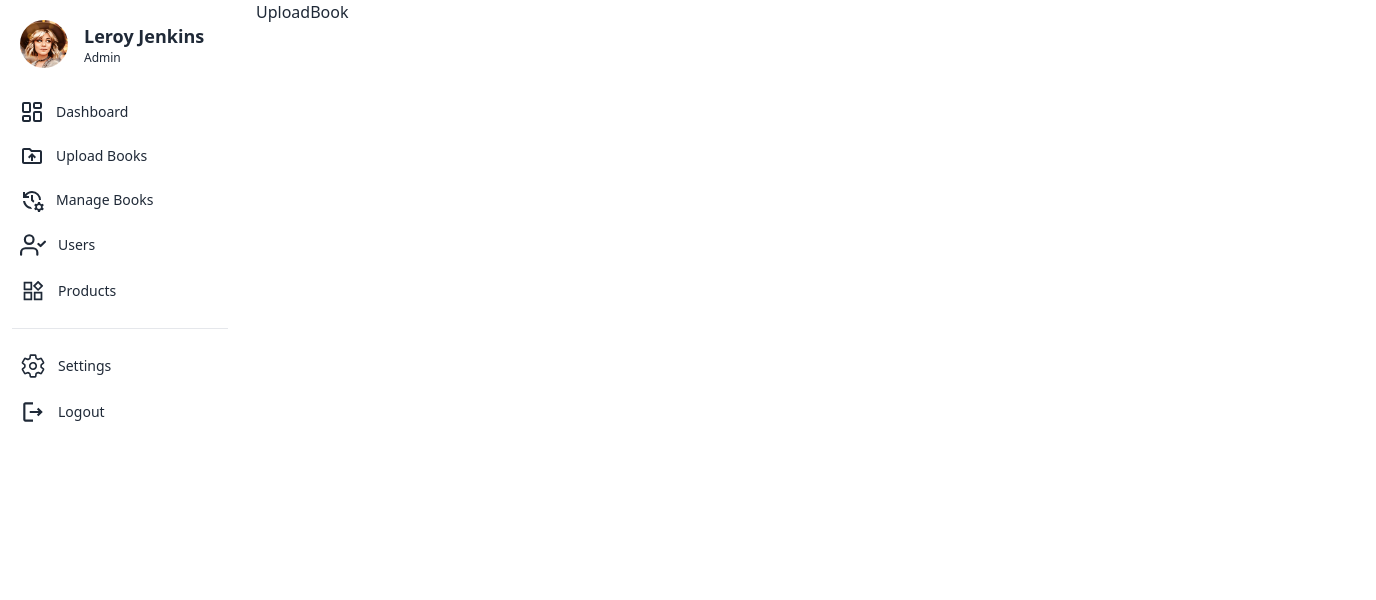
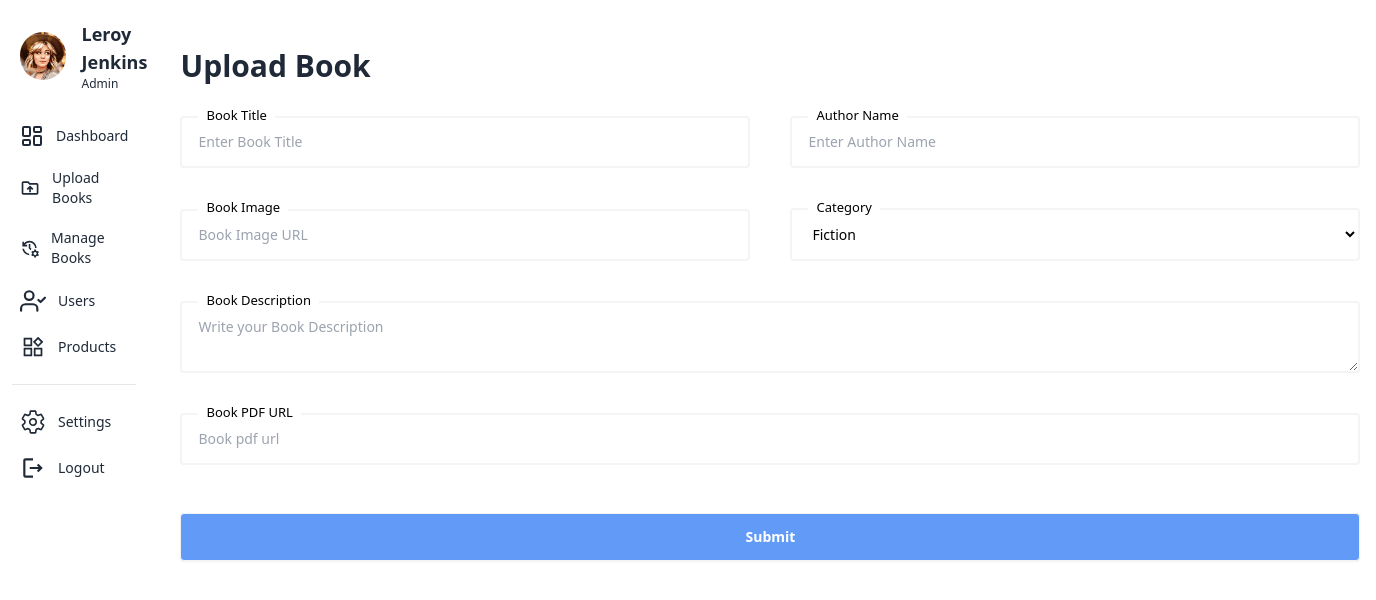
Before and after one commit to subarnoturja/StoryStacks-client, a React (Vite) app: page /admin/dashboard/upload in a window 1280 px wide. Shown: the top 600 px of the page, 1376 px wide, since content can reach past the window. Built offline with nearby package versions, Linux system fonts and the light colour scheme.

Commit message:
form submission added

```diff
--- a/src/dashboard/SideBar.jsx
+++ b/src/dashboard/SideBar.jsx
@@ -1,9 +1,14 @@
-import { MdOutlineDriveFolderUpload, MdOutlineLogout, MdOutlineManageHistory } from "react-icons/md";
-import profilePicture from "../assets/profile.jpg"
+import {
+  MdOutlineDriveFolderUpload,
+  MdOutlineLogout,
+  MdOutlineManageHistory,
+} from "react-icons/md";
+import profilePicture from "../assets/profile.jpg";
 import { LuLayoutDashboard } from "react-icons/lu";
 import { FiUserCheck } from "react-icons/fi";
 import { AiOutlineProduct } from "react-icons/ai";
 import { IoSettingsOutline } from "react-icons/io5";
+import { Link } from "react-router-dom";
 
 const Sidebar = () => {
   return (
@@ -17,45 +22,44 @@ const Sidebar = () => {
         <div>
           <h2 className="text-lg font-semibold">Leroy Jenkins</h2>
           <span className="flex items-center space-x-1">
-            <p
-              className="text-xs hover:underline dark:text-gray-600"
-            >
-              Admin
-            </p>
+            <p className="text-xs hover:underline dark:text-gray-600">Admin</p>
           </span>
         </div>
       </div>
       <div className="divide-y dark:divide-gray-300">
         <ul className="pt-2 pb-4 space-y-1 text-sm">
-          <li className="dark:bg-gray-100 dark:text-gray-900">
+          <li>
+            <Link to="/admin/dashboard">
               <a
                 rel="noopener noreferrer"
-              href="/admin/dashboard"
                 className="flex items-center p-2 space-x-3 rounded-md"
               >
                 <LuLayoutDashboard size={24} />
                 <span>Dashboard</span>
               </a>
+            </Link>
           </li>
           <li>
+            <Link to='/admin/dashboard/upload'>
             <a
               rel="noopener noreferrer"
-              href="/admin/dashboard/upload"
               className="flex items-center p-2 space-x-3 rounded-md"
             >
               <MdOutlineDriveFolderUpload size={24} />
               <span>Upload Books</span>
             </a>
+            </Link>
           </li>
           <li>
+            <Link to="/admin/dashboard/manage">
             <a
               rel="noopener noreferrer"
-              href="/admin/dashboard/manage"
               className="flex items-center p-2 space-x-3 rounded-md"
             >
               <MdOutlineManageHistory size={24} />
               <span>Manage Books</span>
             </a>
+            </Link>
           </li>
           <li>
             <a
--- a/src/dashboard/UploadBook.jsx
+++ b/src/dashboard/UploadBook.jsx
@@ -1,11 +1,103 @@
+import { useState } from "react";
 
 
 const UploadBook = () => {
-    return (
-        <div>
-           UploadBook
+
+    const bookCategories = [
+        "Fiction",
+        "Non-Fiction",
+        "Mistery",
+        "Programming",
+        "Science Fiction",
+        "Fantasy",
+        "Horror",
+        "Bibliography",
+        "Autobiography",
+        "History",
+        "Self-help",
+        "Memoir",
+        "Business",
+        "Children Books",
+        "Travel",
+        "Religion",
+        "Art and Design"
+    ]
+
+    const [selectedBookCategory, setSelectedBookCategory] = useState(bookCategories[0]);
+
+    // Handle Category
+    const handleChangeSelectedValue = (event) => {
+        setSelectedBookCategory(event.target.value);
+    }
+
+    // Handle Book Submission
+    const handleBookSubmit = (event) => {
+        event.preventDefault();
+        const form = event.target;
+        const bookTitle = form.bookTitle.value;
+        const authorName = form.authorName.value;
+        const imageURL = form.imageURL.value;
+        const category = form.categoryName.value;
+        const bookDescription = form.bookDescription.value;
+        const bookPDFURL = form.bookPDFURL.value;
+        const bookObject = {
+            bookTitle, authorName, imageURL, category, bookDescription, bookPDFURL
+        }
+        console.log(bookObject);
+    }
+
+  return (
+    <div className="px-4 my-12">
+      <h2 className="mb-8 text-3xl font-bold">Upload Book</h2>
+
+      <form onSubmit={handleBookSubmit} className="flex lg:w-[1180px] flex-col flex-wrap gap-4">
+      <div className="grid sm:grid-cols-2 gap-10">
+        <div className="relative flex items-center">
+          <label className="text-[13px] bg-white text-black absolute px-2 top-[-10px] left-[18px]">Book Title</label>
+          <input type="text" placeholder="Enter Book Title" name="bookTitle"
+            className="px-4 py-3.5 bg-white text-black w-full text-sm border-2 border-gray-100 focus:border-blue-500 rounded outline-none" />
         </div>
-    );
+
+        <div className="relative flex items-center">
+          <label className="text-[13px] bg-white text-black absolute px-2 top-[-10px] left-[18px]">Author Name</label>
+          <input type="text" placeholder="Enter Author Name" name="authorName"
+            className="px-4 py-3.5 bg-white text-black w-full text-sm border-2 border-gray-100 focus:border-blue-500 rounded outline-none" />
+        </div>
+
+        <div className="relative flex items-center">
+          <label className="text-[13px] bg-white text-black absolute px-2 top-[-10px] left-[18px]">Book Image</label>
+          <input type="text" placeholder="Book Image URL" name="imageURL"
+            className="px-4 py-3.5 bg-white text-black w-full text-sm border-2 border-gray-100 focus:border-blue-500 rounded outline-none" />
+        </div>
+
+        <div className="relative flex items-center">
+          <label className="text-[13px] bg-white text-black absolute px-2 top-[-10px] left-[18px]">Category</label>
+          <select name="categoryName" id="" className="px-4 py-3.5 bg-white text-black w-full text-sm border-2 border-gray-100 focus:border-blue-500 rounded outline-none" onChange={handleChangeSelectedValue}>
+                {
+                    bookCategories.map((option) => <option key={option} value={option}>{option}</option>)
+                }
+          </select>
+        </div>
+
+        <div className="relative flex items-center sm:col-span-2">
+          <label className="text-[13px] bg-white text-black absolute px-2 top-[-10px] left-[18px]">Book Description</label>
+          <textarea type="text" placeholder="Write your Book Description" name="bookDescription"
+            className="px-4 py-3.5 bg-white text-black w-full text-sm border-2 border-gray-100 focus:border-blue-500 rounded outline-none" />
+        </div>
+
+        <div className="relative flex items-center sm:col-span-2">
+          <label
+            className="text-[13px] bg-white text-black absolute px-2 top-[-10px] left-[18px]">Book PDF URL</label>
+          <input type="text" placeholder="Book pdf url" name='bookPDFURL'
+            className="px-4 py-3.5 bg-white text-black w-full text-sm border-2 border-gray-100 focus:border-blue-500 rounded outline-none" />
+        </div>
+      </div>
+
+      <button type="submit"
+        className="btn mt-8 px-6 py-2.5 w-full text-sm bg-blue-500/80 text-white rounded hover:bg-blue-600 transition-all">Submit</button>
+    </form>
+    </div>
+  );
 };
 
 export default UploadBook;
```
Lines whose indentation alone changed are shown as unchanged.
